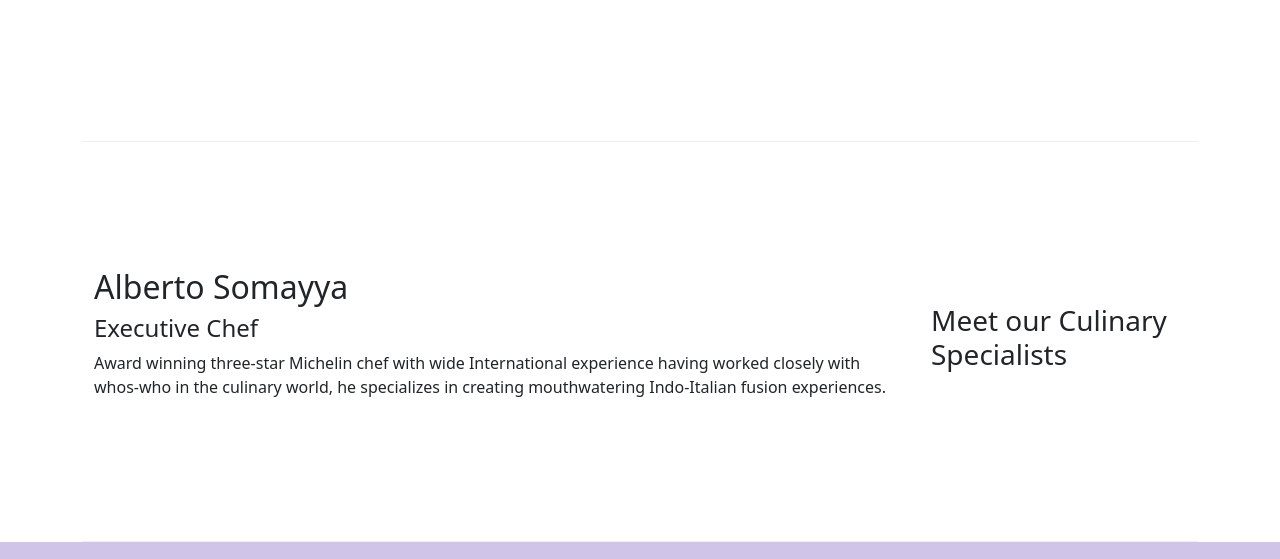
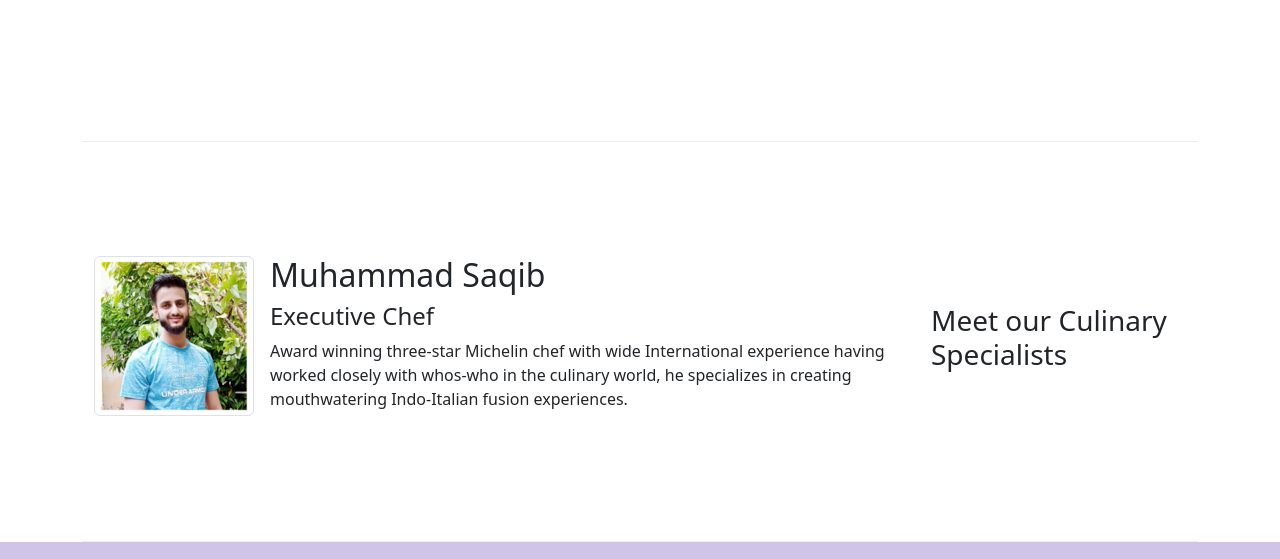
Before and after one commit to MuhammadSaqib786/Navbar-and-breadCrumbs-bootStrap, a website: page index.html in a window 1280 px wide. Shown: the part 992-1551 px from the top of the page. Drawn offline with nearby package versions, Linux system fonts and the light colour scheme.

Commit message:
added image to meet our specialits

```diff
--- a/index.html
+++ b/index.html
@@ -131,7 +131,16 @@
           <h3>Meet our Culinary Specialists</h3>
         </div>
         <div class="col col-sm col-md order-sm-first">
-          <h2>Alberto Somayya</h2>
+            <div class="d-flex">
+                <div class="flex-shrink-0">
+                <img
+                  class="d-flex mr-3 align-self-center img-thumbnail"
+                  src="img/m-saqi.png"
+                  alt="saqib"
+                />
+            </div>
+            <div class="flex-grow-1 ms-3">
+            <h2>Muhammad Saqib</h2>
           <h4>Executive Chef</h4>
           <p>
             Award winning three-star Michelin chef with wide International
@@ -139,6 +148,8 @@
             world, he specializes in creating mouthwatering Indo-Italian fusion
             experiences.
           </p>
+        </div>
+          </div>
         </div>
       </div>
     </div>
```
Also changed, not shown: img/alberto.png (deleted), img/m-saqi.png (added), img/saqi.png (added).
